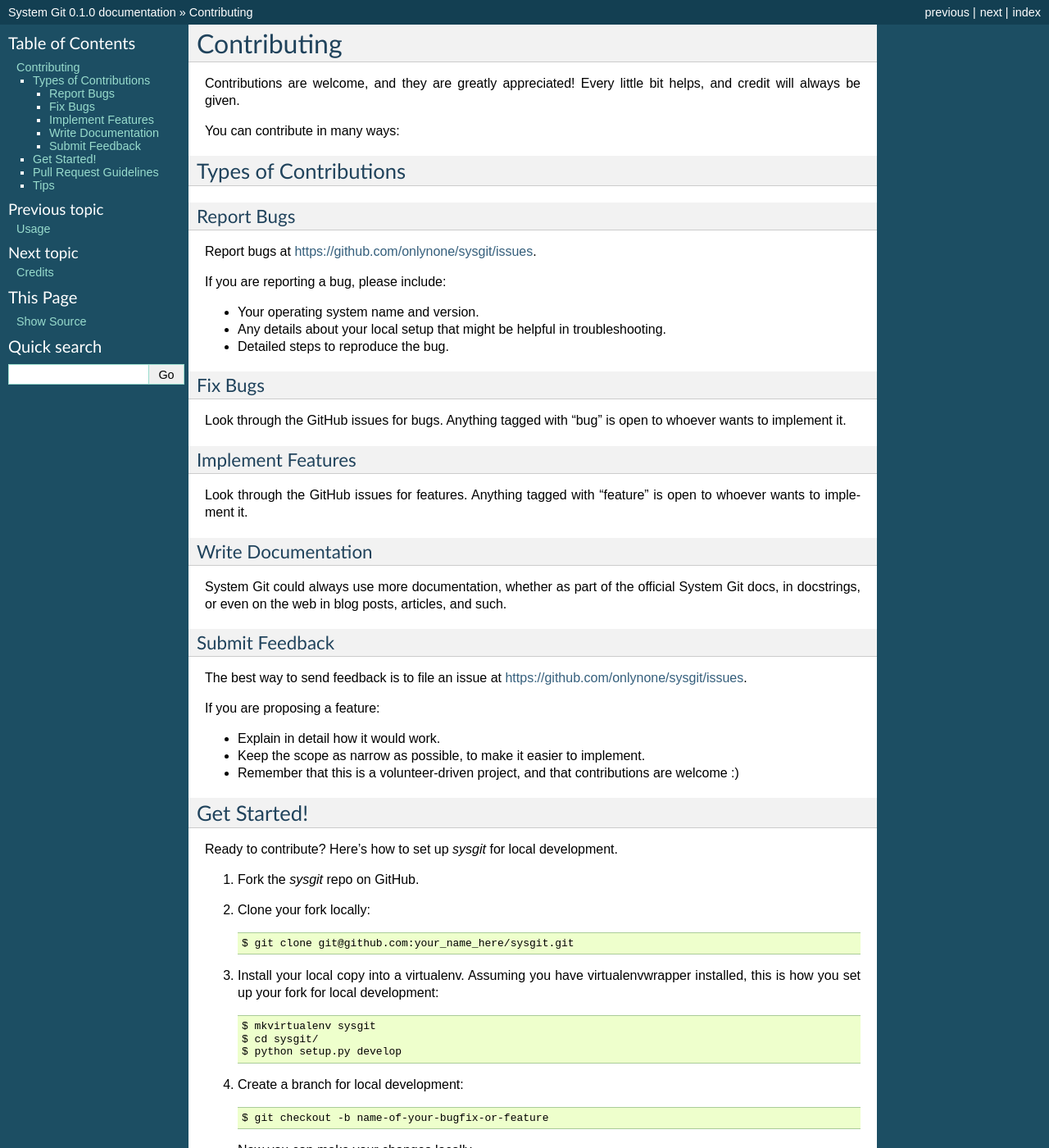
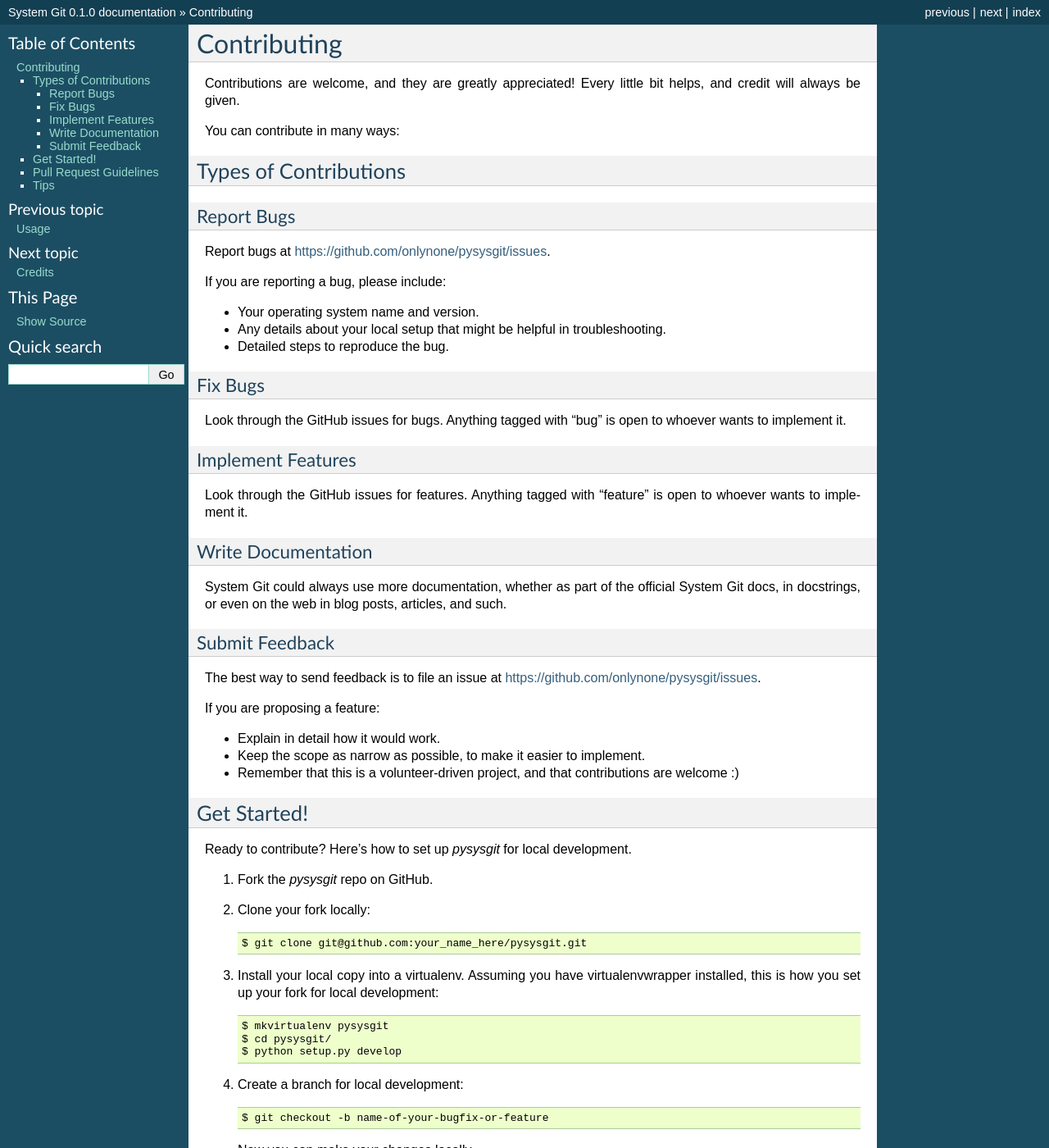
Before and after one commit to onlynone/pysysgit, a Sphinx documentation site: the page built from docs/contributing.rst, in a window 1280 px wide and 1400 px high. Shown: the whole window at 82% size. Built offline with Sphinx 7.4.7, drawn with Linux system fonts in a browser that asks for light colours; some of the changed text lies outside the part shown.

Commit message:
Changing project name to pysysgit

```diff
--- a/CONTRIBUTING.rst
+++ b/CONTRIBUTING.rst
@@ -13,7 +13,7 @@
 Report Bugs
 ~~~~~~~~~~~
 
-Report bugs at https://github.com/onlynone/sysgit/issues.
+Report bugs at https://github.com/onlynone/pysysgit/issues.
 
 If you are reporting a bug, please include:
 
@@ -43,7 +43,7 @@
 Submit Feedback
 ~~~~~~~~~~~~~~~
 
-The best way to send feedback is to file an issue at https://github.com/onlynone/sysgit/issues.
+The best way to send feedback is to file an issue at https://github.com/onlynone/pysysgit/issues.
 
 If you are proposing a feature:
 
@@ -55,17 +55,17 @@
 Get Started!
 ------------
 
-Ready to contribute? Here's how to set up `sysgit` for local development.
+Ready to contribute? Here's how to set up `pysysgit` for local development.
 
-1. Fork the `sysgit` repo on GitHub.
+1. Fork the `pysysgit` repo on GitHub.
 2. Clone your fork locally::
 
-    $ git clone git@github.com:your_name_here/sysgit.git
+    $ git clone git@github.com:your_name_here/pysysgit.git
 
 3. Install your local copy into a virtualenv. Assuming you have virtualenvwrapper installed, this is how you set up your fork for local development::
 
-    $ mkvirtualenv sysgit
-    $ cd sysgit/
+    $ mkvirtualenv pysysgit
+    $ cd pysysgit/
     $ python setup.py develop
 
 4. Create a branch for local development::
@@ -100,7 +100,7 @@
    your new functionality into a function with a docstring, and add the
    feature to the list in README.rst.
 3. The pull request should work for Python 2.6, 2.7, 3.3, and 3.4, and for PyPy. Check
-   https://travis-ci.org/onlynone/sysgit/pull_requests
+   https://travis-ci.org/onlynone/pysysgit/pull_requests
    and make sure that the tests pass for all supported Python versions.
 
 Tips
--- a/docs/index.rst
+++ b/docs/index.rst
@@ -1,4 +1,4 @@
-.. sysgit documentation master file, created by
+.. pysysgit documentation master file, created by
    sphinx-quickstart on Tue Jul  9 22:26:36 2013.
    You can adapt this file completely to your liking, but it should at least
    contain the root `toctree` directive.
--- a/docs/installation.rst
+++ b/docs/installation.rst
@@ -4,9 +4,9 @@
 
 At the command line::
 
-    $ easy_install sysgit
+    $ easy_install pysysgit
 
 Or, if you have virtualenvwrapper installed::
 
-    $ mkvirtualenv sysgit
-    $ pip install sysgit
+    $ mkvirtualenv pysysgit
+    $ pip install pysysgit
--- a/setup.py
+++ b/setup.py
@@ -29,7 +29,7 @@
     long_description=readme + '\n\n' + history,
     author="Steven Willis",
     author_email='onlynone@gmail.com',
-    url='https://github.com/onlynone/sysgit',
+    url='https://github.com/onlynone/pysysgit',
     packages=[
         'sysgit',
     ],
```
Also changed, not shown: README.rst (+5 -5 lines).
